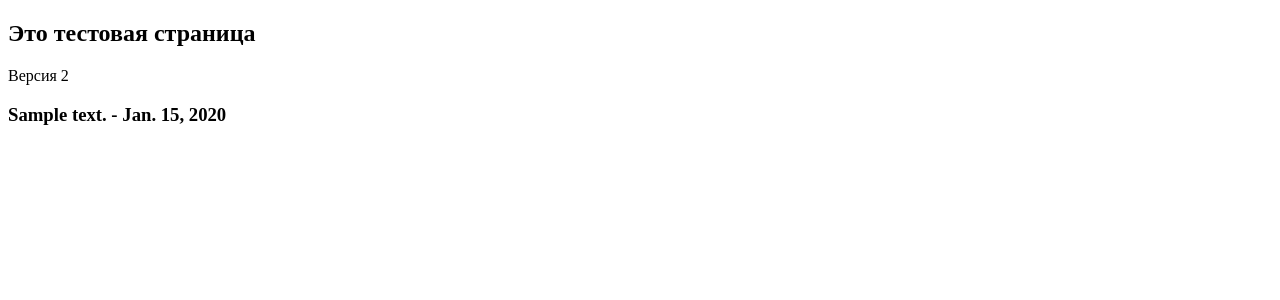
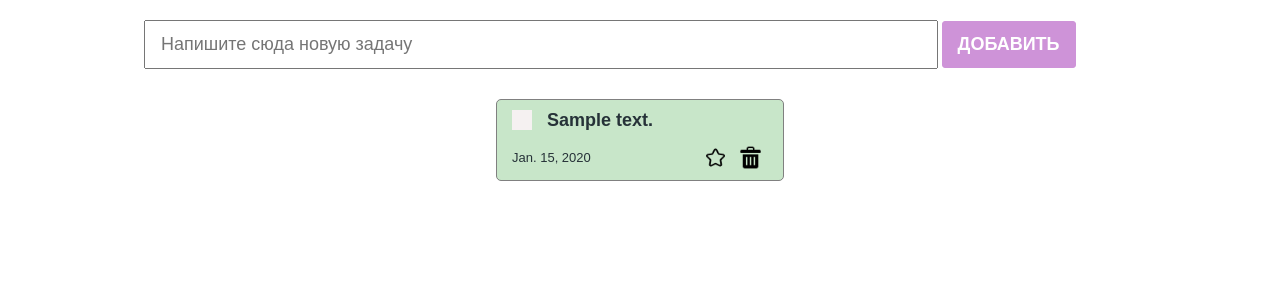
Before and after one commit to ainbek/todo, a Django app: page /test/ in a window 1280 px wide. Shown: the top 300 px of the page. Run offline with Django 4.2, Linux system fonts and the light colour scheme; tables that the repository leaves empty hold one stand-in row (values such as "Sample post").

Commit message:
added test pag end index

```diff
--- a/main/templates/index.html
+++ b/main/templates/index.html
@@ -6,8 +6,6 @@
     <meta http-equiv="X-UA-Compatible" content="IE=edge">
     <meta name="viewport" content="width=device-width, initial-scale=1.0">
     <title>ToDo</title>
-
-
     <!--<link rel="stylesheet" href="./styles/checkbox.css">-->
     <link rel="stylesheet" href="{%static '/styles/checkbox.css'%}">
     <!--<link rel="stylesheet" href="./styles/index.css">-->
@@ -15,7 +13,6 @@
 </head>
 <body>
     <section>
-
         <div class="create_container">
             <input class="create_input" type="text" placeholder="Напишите сюда новую задачу"/>
             <button class="create_button">Добавить</button>
--- a/main/templates/test.html
+++ b/main/templates/test.html
@@ -1,16 +1,44 @@
+{% load static %}
 <!DOCTYPE html>
 <html lang="en">
 <head>
     <meta charset="UTF-8">
     <meta http-equiv="X-UA-Compatible" content="IE=edge">
     <meta name="viewport" content="width=device-width, initial-scale=1.0">
-    <title>Document</title>
+    <title>ToDo</title>
+    <!--<link rel="stylesheet" href="./styles/checkbox.css">-->
+    <link rel="stylesheet" href="{%static '/styles/checkbox.css'%}">
+    <!--<link rel="stylesheet" href="./styles/index.css">-->
+    <link rel="stylesheet" href="{%static '/styles/index.css'%}">
 </head>
 <body>
-    <h2>Это тестовая страница</h2>
-    <div>Версия 2</div>
-    {% for todo in todo_list %}
-        <h3>{{ todo.text }} - {{ todo.created_at }} </h3>
-    {% endfor %}
+    <section>
+        <div class="create_container">
+            <input class="create_input" type="text" placeholder="Напишите сюда новую задачу"/>
+            <button class="create_button">Добавить</button>
+        </div>
+
+        <div class="todo_container">
+            {% for todo in todo_list %}
+            <div class="todo_item">
+                <div class="todo_item_header">
+                    <label class="checkbox_container">
+                      <input type="checkbox"/>
+                      <span class="checkmark"></span>
+                    </label>
+                  <h4>{{ todo.text }} </h4>
+                </div>
+                <div class="todo_item_footer">
+                  <p>{{ todo.created_at }} </p>
+                    <div class="action_buttons">
+                       <img src="./icons/unfav.png"/>
+                       <img src="./icons/delet.png" />
+                    </div>
+                </div>
+
+            </div>
+        {% endfor %}
+        </div>
+    </section>
 </body>
 </html>
```
